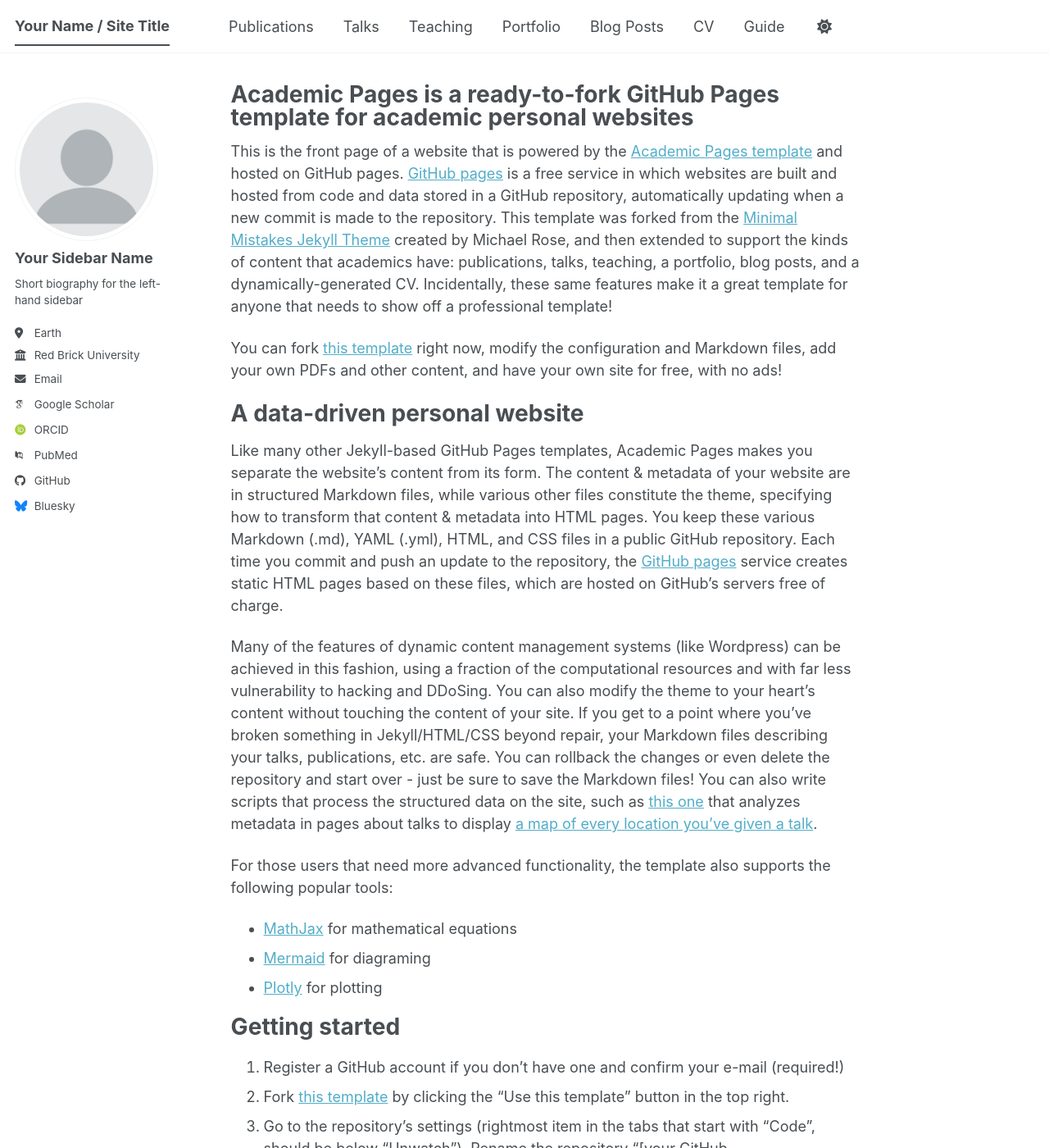
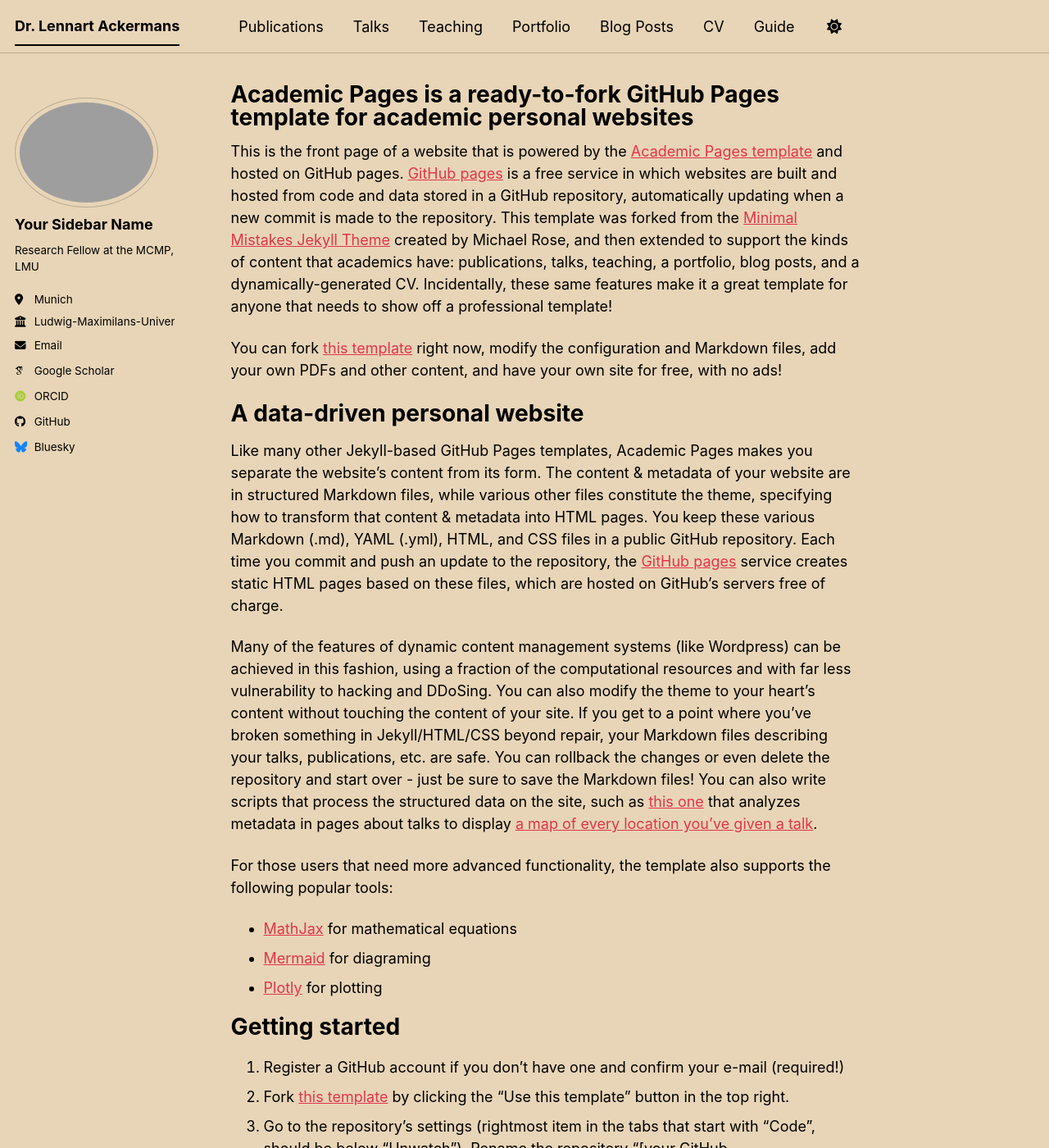
Before and after one commit to lennartack/lennartack.github.io, a Jekyll site: the page built from _pages/about.md, in a window 1280 px wide and 1400 px high. Shown: the whole window at 82% size. Built offline with Jekyll 4.4.1, drawn with Linux system fonts in a browser that asks for light colours; some web fonts are replaced; a script bundle is joined from its source files by our own code; library files that are not in the unit come from our copies; some of the changed text lies outside the part shown.

Commit message:
Configure site settings

```diff
--- a/_config.yml
+++ b/_config.yml
@@ -7,41 +7,41 @@
 # server process.
 
 # Basic Site Settings
-locale                   : "en-US"
-site_theme               : "default" # The available themes options are "default", "air", "sunrise", "mint", "dirt" and "contrast"
-title                    : "Your Name / Site Title"
+locale                   : "en-GB"
+site_theme               : "sunrise" # The available themes options are "default", "air", "sunrise", "mint", "dirt" and "contrast"
+title                    : "Dr. Lennart Ackermans"
 title_separator          : "-"
-name                     : &name "Your Name"
-description              : &description "Your Name's academic portfolio"   # Update this with a general description of your site, this is the default if not overridden by a page
-url                      : https://academicpages.github.io # The base hostname & protocol for your site e.g. "https://[your GitHub username].github.io",
+name                     : &name "Lenart Ackermans"
+description              : &description "Lennart's personal website"   # Update this with a general description of your site, this is the default if not overridden by a page
+url                      : https://lennartack.github.io # The base hostname & protocol for your site e.g. "https://[your GitHub username].github.io",
                                                            # or if you already have some other page hosted on Github then use "https://[your GitHub username].github.io/[Your Repo Name]"
 baseurl                  : "" # the subpath of your site, e.g. "/blog"
-repository               : "academicpages/academicpages.github.io"
+repository               : "lennartack/lennartack.github.io"
 
 # Site Author - The following control what appear as part of the author content on the side bar.
 #               If a field is blank the icon and link will not appear, otherwise it will be shown.
 #               Additional customization can be done by editing /_includes/author-profile.html
 author:
   # Biographic information
-  avatar           : "profile.png"
+  avatar           : "lennart.png"
   name             : "Your Sidebar Name"
   pronouns         : # example: "she/her"
-  bio              : "Short biography for the left-hand sidebar"
-  location         : "Earth"
-  employer         : "Red Brick University"
+  bio              : "Research Fellow at the MCMP, LMU"
+  location         : "Munich"
+  employer         : "Ludwig-Maximilans-Universität München"
   uri              : # URL
-  email            : "none@example.org"
+  email            : "philosophy@ackermans.ch"
 
   # Academic websites
   academia         : # URL
   arxiv            : # URL - Update with the correct link to your profile
-  googlescholar    : "https://scholar.google.com/citations?user=PS_CX0AAAAAJ"
+  googlescholar    : "https://scholar.google.com/citations?user=CmNVUP8AAAAJ"
   inspire-hep      : # URL
   impactstory      : # URL
-  orcid            : "https://orcid.org/yourorcidurl"
+  orcid            : "https://orcid.org/0000-0003-0071-2270"
   semantic         : # URL
   ssrn             : # URL
-  pubmed           : "https://www.ncbi.nlm.nih.gov/pubmed/?term=john+snow"
+  pubmed           : #
   researchgate     : # URL
   scopus           : # URL
   zotero           : # URL
@@ -51,13 +51,13 @@
   bitbucket        : # Username - Update with your username on the site
   codepen          : # Username
   dribbble         : # Username
-  github           : "academicpages"
+  github           : "lennartack"
   kaggle           : # Username
   stackoverflow    : # User number or user number and name (i.e., use "1" or "1/jeff-atwood")
 
   # Social media
   artstation       : # Username
-  bluesky          : "bsky.app" # Replace this with you Bluesky username
+  bluesky          : "lennartack.bsky.social" # Replace this with you Bluesky username
   facebook         : # Username
   flickr           : # Username
   foursquare       : # Username
@@ -84,12 +84,12 @@
 
 # Publication Category - The following the list of publication categories and their headings
 publication_category:
-  books:
-    title: 'Books'
+  # books:
+  #   title: 'Books'
   manuscripts:
     title: 'Journal Articles'
   conferences:
-    title: 'Conference Papers'
+    title: 'Presentations'
 
 # Site Settings
 teaser                   :  # filename of teaser fallback teaser image placed in /images/ for social media previews
```
Also changed, not shown: 1 other file.
